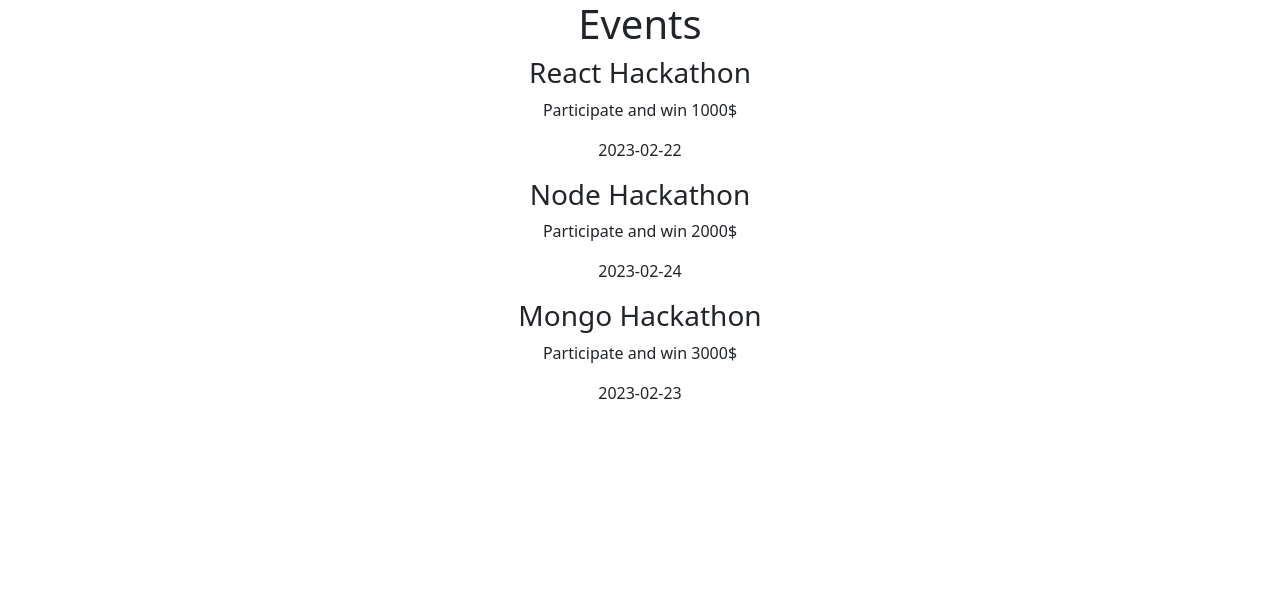
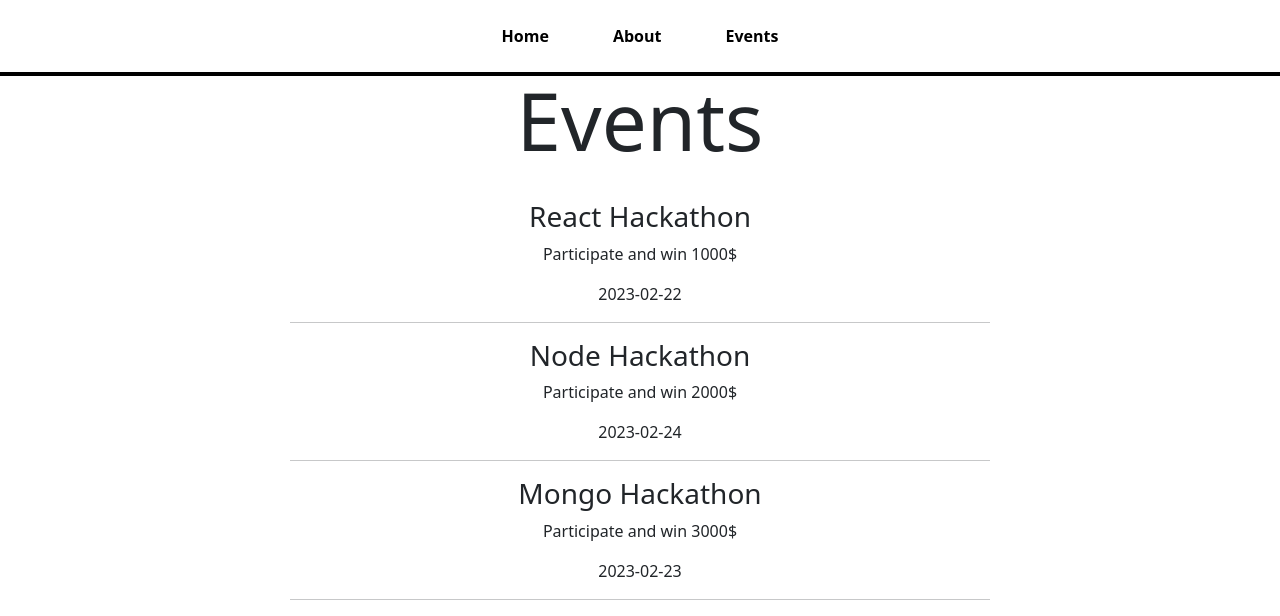
Before and after one commit to tbiswal/mern-fullstack-project, a React (Create React App) app in the folder react-as-frontend/: page /events in a window 1280 px wide. Shown: the top 616 px of the page. Built offline with nearby package versions, Linux system fonts and the light colour scheme.

Commit message:
Add route and navbar

```diff
--- /dev/null
+++ b/package.json
@@ -0,0 +1,5 @@
+{
+  "dependencies": {
+    "react-router-dom": "^6.8.0"
+  }
+}
--- a/react-as-frontend/src/App.css
+++ b/react-as-frontend/src/App.css
@@ -1,3 +1,8 @@
+body {
+  font-family: 'Segoe UI', Tahoma, Geneva, Verdana, sans-serif;
+  font-size: 18px;
+}
+
 .App {
   text-align: center;
 }
@@ -36,3 +41,42 @@
     transform: rotate(360deg);
   }
 }
+
+nav {
+  border-bottom: 4px solid black;
+  text-align: center;
+  position: fixed;
+  top: 0;
+  width: 100%;
+  background: white;
+}
+
+nav ul {
+  list-style-type: none;
+  margin: 0;
+  padding: 0;
+}
+
+nav li {
+  display: inline-block;
+  padding-top: 24px;
+  padding-bottom: 24px;
+}
+
+nav a {
+  text-decoration: none;
+  color: black;
+  font-weight: bold;
+  padding: 24px 32px;
+}
+
+nav a:hover {
+  background: black;
+  color: white;
+}
+
+#page-body {
+  max-width: 700px;
+  margin: auto;
+  padding-top: 72px;
+}
--- a/react-as-frontend/src/App.js
+++ b/react-as-frontend/src/App.js
@@ -1,16 +1,27 @@
 import React from 'react';
 
+import { BrowserRouter, Routes, Route } from 'react-router-dom';
 import './App.css';
 import 'bootstrap/dist/css/bootstrap.min.css';
 import HomePage from './pages/HomePage';
 import EventsListPage from './pages/EventsListPage';
+import NavBar from './NavBar';
+import NotFoundPage from './pages/NotFoundPage';
 
 function App() {
   return (
-    <div className="App">
-      <HomePage />
-      <EventsListPage />
-    </div>
+    <BrowserRouter>
+      <div className="App">
+        <NavBar />
+        <div id="page-body">
+          <Routes>
+            <Route path="/" element={<HomePage />} />
+            <Route path="/events" element={<EventsListPage />} />
+            <Route path="*" element={<NotFoundPage />} />
+          </Routes>
+        </div>
+      </div>
+    </BrowserRouter>
   );
 }
 
--- /dev/null
+++ b/react-as-frontend/src/NavBar.js
@@ -0,0 +1,22 @@
+import React from 'react';
+import { Link } from 'react-router-dom';
+
+function NavBar() {
+  return (
+    <nav>
+      <ul>
+        <li>
+          <Link to="/">Home</Link>
+        </li>
+        <li>
+          <Link to="/about">About</Link>
+        </li>
+        <li>
+          <Link to="/events">Events</Link>
+        </li>
+      </ul>
+    </nav>
+  );
+}
+
+export default NavBar;
--- a/react-as-frontend/src/components/EventsList.js
+++ b/react-as-frontend/src/components/EventsList.js
@@ -9,6 +9,7 @@ function EventsList({ events }) {
           <h3>{event.title}</h3>
           <p>{event.description.substring(0, 150)}</p>
           <p>{event.date}</p>
+          <hr />
         </div>
       ))}
     </div>
--- a/react-as-frontend/src/pages/EventsListPage.js
+++ b/react-as-frontend/src/pages/EventsListPage.js
@@ -5,7 +5,8 @@ import events from './event-content';
 function EventsListPage() {
   return (
     <>
-      <h1>Events</h1>
+      <h1 className="display-1">Events</h1>
+      <br />
       <EventsList events={events} />
     </>
   );
--- /dev/null
+++ b/react-as-frontend/src/pages/NotFoundPage.js
@@ -0,0 +1,7 @@
+import React from 'react';
+
+function NotFoundPage() {
+  return <h1>404: Page Not Found!</h1>;
+}
+
+export default NotFoundPage;
```
Also changed, not shown: react-as-frontend/src/pages/HomePage.js (+10 -8 lines), 1 other file (tests, documents, lock files or other folders).
